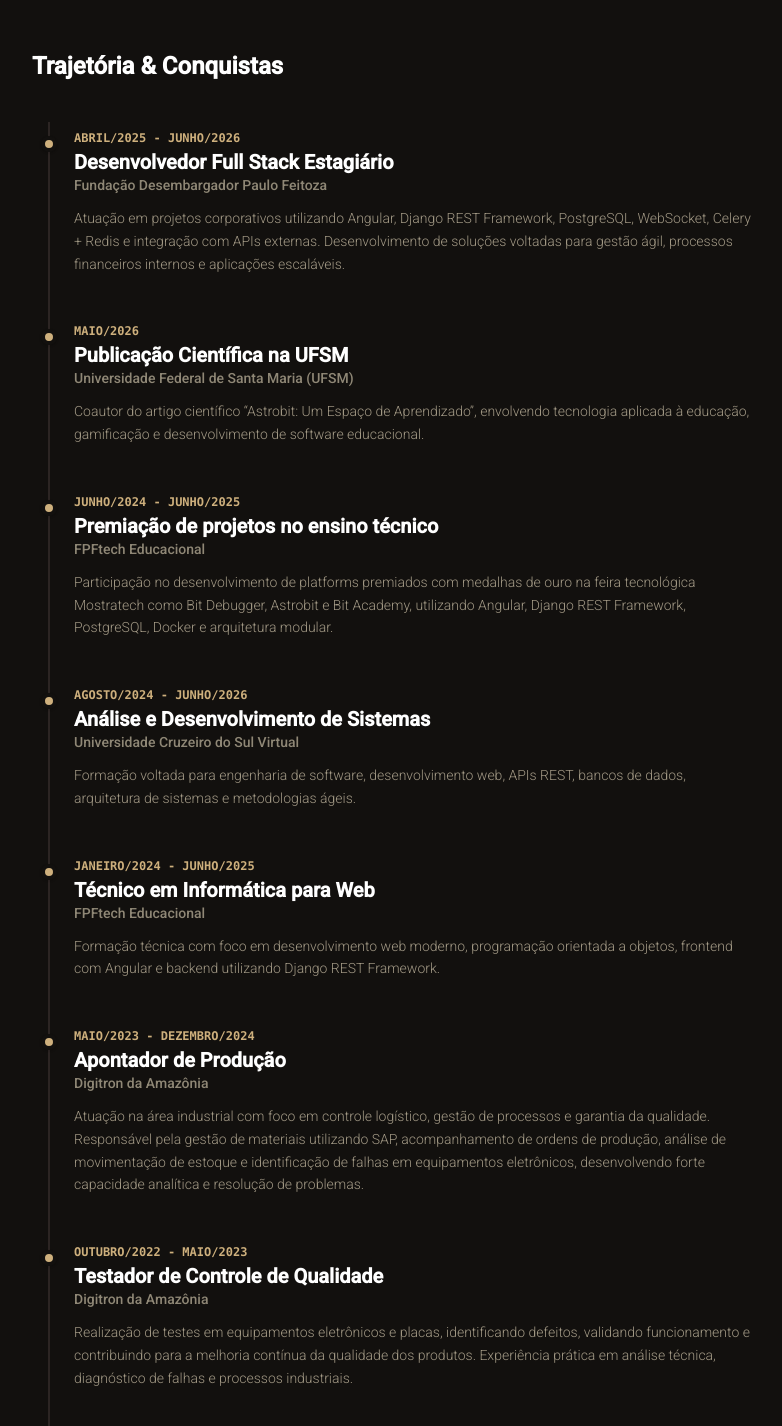
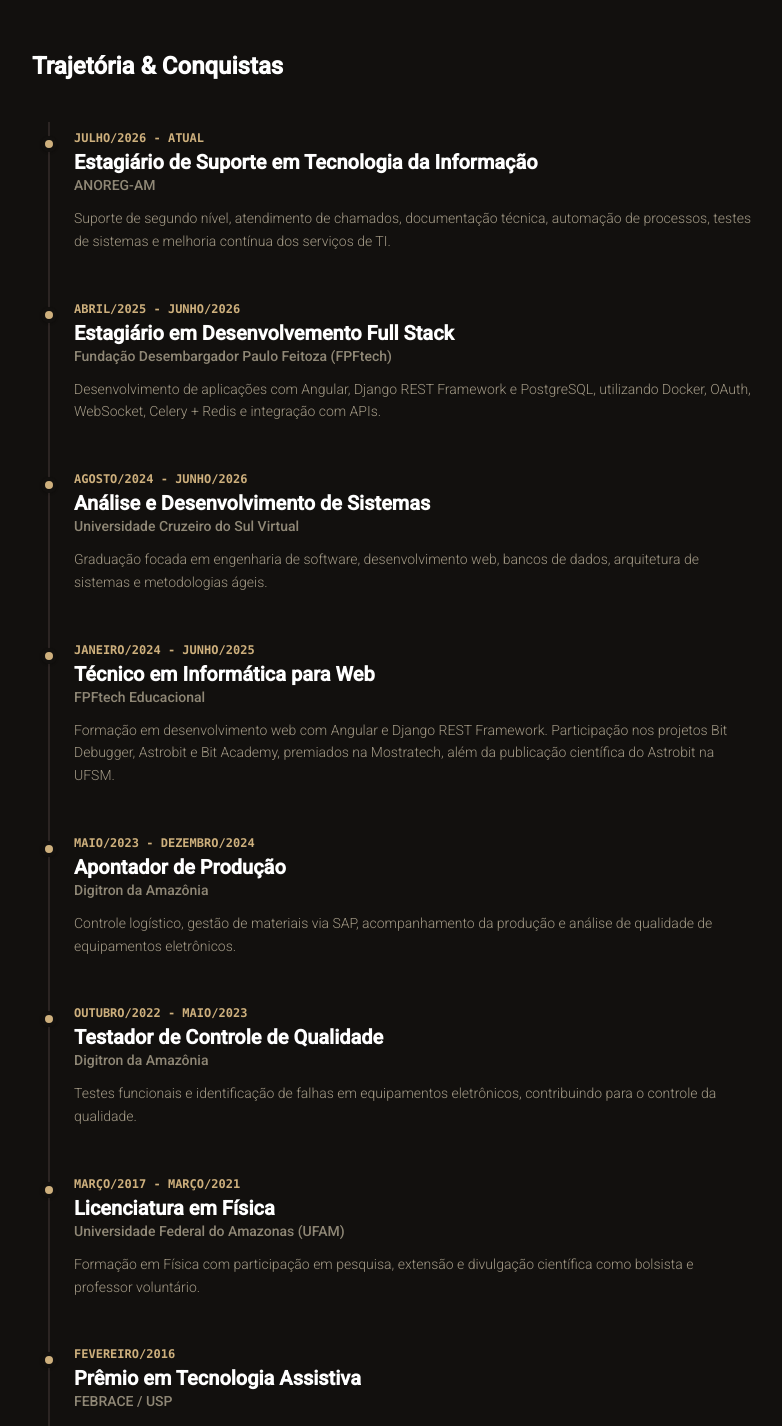
Before and after one commit to lexmoraes/portfolio, an Angular app: page / in a window 1280 px wide. Shown: the part 5080-6506 px from the top of the page, without its empty margins (248-1030 px from the left). Built offline with nearby package versions, Linux system fonts and the light colour scheme.

Commit message:
Atualizar o about.component.ts

```diff
--- a/src/components/about/about.component.ts
+++ b/src/components/about/about.component.ts
@@ -22,74 +22,67 @@ export class AboutComponent {
 
   history = signal<TimelineEvent[]>([
   {
-      year: 'Abril/2025 - Junho/2026',
-      title: 'Desenvolvedor Full Stack Estagiário',
-      institution: 'Fundação Desembargador Paulo Feitoza',
+    year: 'Julho/2026 - Atual',
+    title: 'Estagiário de Suporte em Tecnologia da Informação',
+    institution: 'ANOREG-AM',
     description:
-        'Atuação em projetos corporativos utilizando Angular, Django REST Framework, PostgreSQL, WebSocket, Celery + Redis e integração com APIs externas. Desenvolvimento de soluções voltadas para gestão ágil, processos financeiros internos e aplicações escaláveis.'
+      'Suporte de segundo nível, atendimento de chamados, documentação técnica, automação de processos, testes de sistemas e melhoria contínua dos serviços de TI.'
   },
   {
-      year: 'Maio/2026',
-      title: 'Publicação Científica na UFSM',
-      institution: 'Universidade Federal de Santa Maria (UFSM)',
+    year: 'Abril/2025 - Junho/2026',
+    title: 'Estagiário em Desenvolvemento Full Stack',
+    institution: 'Fundação Desembargador Paulo Feitoza (FPFtech)',
     description:
-        'Coautor do artigo científico “Astrobit: Um Espaço de Aprendizado”, envolvendo tecnologia aplicada à educação, gamificação e desenvolvimento de software educacional.'
-    },
-    {
-      year: 'Junho/2024 - Junho/2025',
-      title: 'Premiação de projetos no ensino técnico',
-      institution: 'FPFtech Educacional',
-      description:
-        'Participação no desenvolvimento de platforms premiados com medalhas de ouro na feira tecnológica Mostratech como Bit Debugger, Astrobit e Bit Academy, utilizando Angular, Django REST Framework, PostgreSQL, Docker e arquitetura modular.'
+      'Desenvolvimento de aplicações com Angular, Django REST Framework e PostgreSQL, utilizando Docker, OAuth, WebSocket, Celery + Redis e integração com APIs.'
   },
   {
     year: 'Agosto/2024 - Junho/2026',
     title: 'Análise e Desenvolvimento de Sistemas',
     institution: 'Universidade Cruzeiro do Sul Virtual',
     description:
-        'Formação voltada para engenharia de software, desenvolvimento web, APIs REST, bancos de dados, arquitetura de sistemas e metodologias ágeis.'
+      'Graduação focada em engenharia de software, desenvolvimento web, bancos de dados, arquitetura de sistemas e metodologias ágeis.'
   },
   {
     year: 'Janeiro/2024 - Junho/2025',
     title: 'Técnico em Informática para Web',
     institution: 'FPFtech Educacional',
     description:
-        'Formação técnica com foco em desenvolvimento web moderno, programação orientada a objetos, frontend com Angular e backend utilizando Django REST Framework.'
+      'Formação em desenvolvimento web com Angular e Django REST Framework. Participação nos projetos Bit Debugger, Astrobit e Bit Academy, premiados na Mostratech, além da publicação científica do Astrobit na UFSM.'
   },
   {
     year: 'Maio/2023 - Dezembro/2024',
     title: 'Apontador de Produção',
     institution: 'Digitron da Amazônia',
     description:
-        'Atuação na área industrial com foco em controle logístico, gestão de processos e garantia da qualidade. Responsável pela gestão de materiais utilizando SAP, acompanhamento de ordens de produção, análise de movimentação de estoque e identificação de falhas em equipamentos eletrônicos, desenvolvendo forte capacidade analítica e resolução de problemas.'
+      'Controle logístico, gestão de materiais via SAP, acompanhamento da produção e análise de qualidade de equipamentos eletrônicos.'
   },
   {
     year: 'Outubro/2022 - Maio/2023',
     title: 'Testador de Controle de Qualidade',
     institution: 'Digitron da Amazônia',
     description:
-        'Realização de testes em equipamentos eletrônicos e placas, identificando defeitos, validando funcionamento e contribuindo para a melhoria contínua da qualidade dos produtos. Experiência prática em análise técnica, diagnóstico de falhas e processos industriais.'
+      'Testes funcionais e identificação de falhas em equipamentos eletrônicos, contribuindo para o controle da qualidade.'
   },
   {
-      year: 'Março/2017 - Março/2021 (trancado)',
-      title: 'Licenciatura em Física, Pesquisa e Extensão',
+    year: 'Março/2017 - Março/2021',
+    title: 'Licenciatura em Física',
     institution: 'Universidade Federal do Amazonas (UFAM)',
     description:
-        'Formação em Física com atuação como bolsista de iniciação científica e professor voluntário do Projeto Cosmos, desenvolvendo atividades de pesquisa, ensino e divulgação científica.'
+      'Formação em Física com participação em pesquisa, extensão e divulgação científica como bolsista e professor voluntário.'
   },
   {
     year: 'Fevereiro/2016',
-      title: 'Premiação em Tecnologia Assistiva',
+    title: 'Prêmio em Tecnologia Assistiva',
     institution: 'FEBRACE / USP',
     description:
-        'Recebeu o Prêmio Contribuição em Tecnologia Assistiva CNRTA-CTI Renato Archer durante a Feira Brasileira de Ciências e Engenharia (FEBRACE), com projeto envolvendo robótica e programação.'
+      'Recebeu o Prêmio Contribuição em Tecnologia Assistiva CNRTA-CTI Renato Archer por projeto de robótica e programação.'
   },
   {
     year: 'Maio/2014 - Maio/2016',
     title: 'Jovem Aprendiz Bancário',
     institution: 'Banco da Amazônia',
     description:
-        'Primeira experiência profissional, atuando em rotinas administrativas e atendimento. Durante esse período conciliou trabalho, estudos e desenvolvimento de projetos de robótica e programação que resultaram em premiações na FEBRACE e participação 32 na MOSTRATEC.'
-    },
+      'Atuação em rotinas administrativas e atendimento ao público, conciliando trabalho com projetos de robótica premiados em feiras científicas.'
+  }
 ]);
 }
```
Lines whose indentation alone changed are shown as unchanged.
